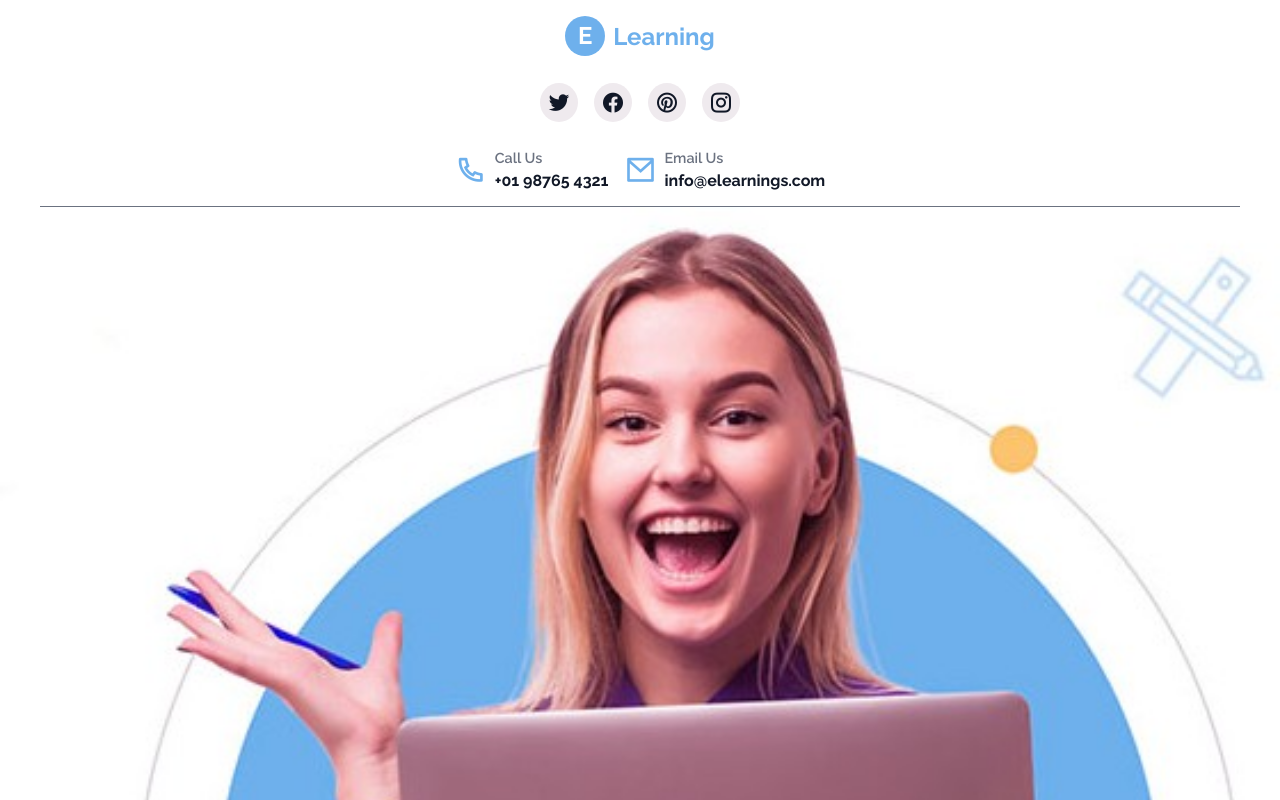
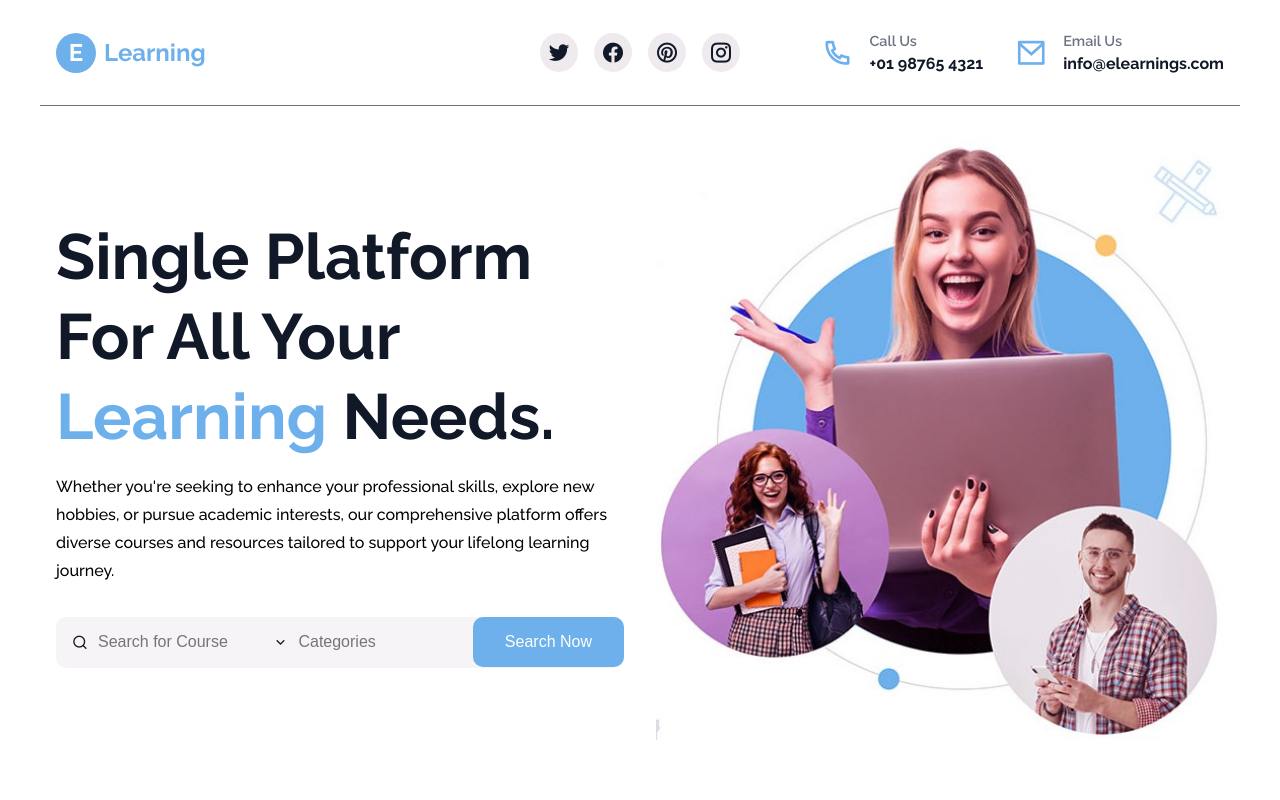
Before and after one commit to wacho91/E-learning-LandingPage, a plain HTML site: page index.html in a window 1280 px wide. Shown: the top 800 px of the page. Drawn offline with nearby package versions, Linux system fonts and the light colour scheme.

Commit message:
Header style complete

```diff
--- a/index.html
+++ b/index.html
@@ -53,7 +53,7 @@
     </nav>
     <!--Header Section-->
     <header class="header__container">
-        <div>
+        <div class="header__image">
             <img src="./assets/header.jpg" alt="header">
         </div>
         <div class="header__content">
--- a/style.css
+++ b/style.css
@@ -112,3 +112,126 @@ nav {
     font-weight: 700;
     color: var(--text-dark);
 }
+
+.header__container {
+    max-width: var(--max-width);
+    margin: auto;
+    padding: 2rem 1rem;
+    display: grid;
+    gap: 2rem;
+    text-align: center;
+}
+
+.header__container h1 {
+    margin-bottom: 1rem;
+    font-size: 4rem;
+    font-weight: 700;
+    line-height: 5rem;
+    color: var(--text-dark);
+}
+
+.header__container h1 span {
+    color: var(--primary-color);
+}
+
+.header__container p {
+    margin-bottom: 2rem;
+    font-size: 1rem;
+    font-weight: 500;
+    line-height: 1.75rem;
+}
+
+.header__container form {
+    display: flex;
+    align-items: center;
+    justify-content: space-between;
+    flex-direction: column;
+    gap: 1rem 0;
+    background-color: #f6f4f7;
+    border-radius: 10px;
+}
+
+.header__container .input__row {
+    padding: 1rem;
+    display: flex;
+    align-items: center;
+    gap: 1rem;
+    flex: 1;
+}
+
+.header__container .input__group {
+    display: flex;
+    align-items: center;
+    gap: 10px;
+}
+
+.header__container .input__group span {
+    color: var(--text-dark);
+}
+
+.header__container input {
+    width: 100%;
+    outline: none;
+    border: none;
+    font-size: 1rem;
+    background-color: transparent;
+}
+
+.header__container button {
+    width: 100%;
+    padding: 1rem 2rem;
+    outline: none;
+    border: none;
+    font-size: 1rem;
+    white-space: nowrap;
+    color: var(--white);
+    background-color: var(--primary-color);
+    border-radius: 10px;
+    cursor: pointer;
+}
+
+@media (width > 540px) {
+    .nav__contact {
+      gap: 2rem;
+    }
+
+    .nav__contact__card {
+      gap: 1rem;
+    }
+  }
+
+  @media (width > 768px) {
+    nav {
+      padding: 2rem 1rem;
+      flex-direction: row;
+    }
+
+    .nav__logo {
+      flex: 1;
+    }
+
+    .nav__contact {
+      flex: 1;
+      justify-content: flex-end;
+    }
+
+    .header__container {
+      grid-template-columns: repeat(2, 1fr);
+      align-items: center;
+      text-align: left;
+    }
+
+    .header__image {
+      grid-area: 1/2/2/3;
+    }
+}
+
+@media (width > 1024px) {
+    .header__container form {
+      flex-direction: row;
+    }
+
+    .header__container button {
+      width: fit-content;
+    }
+}
```
